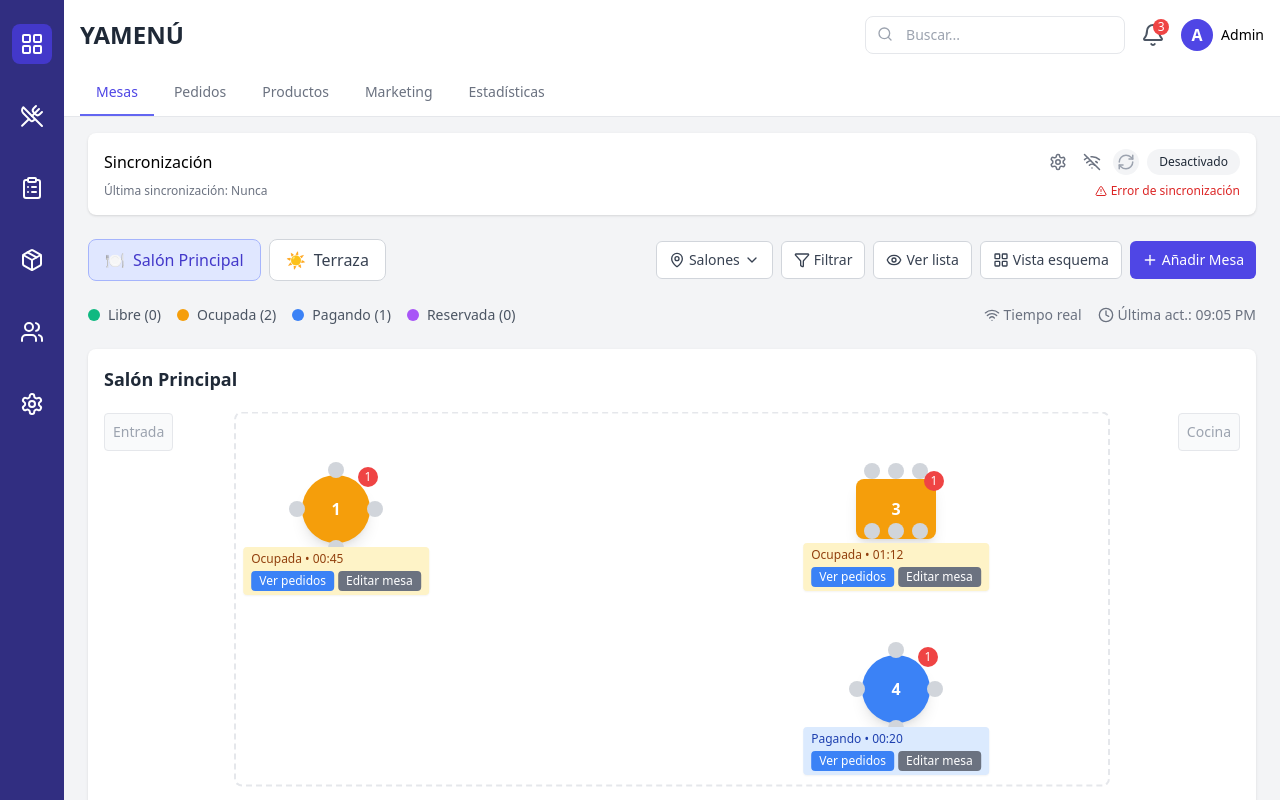
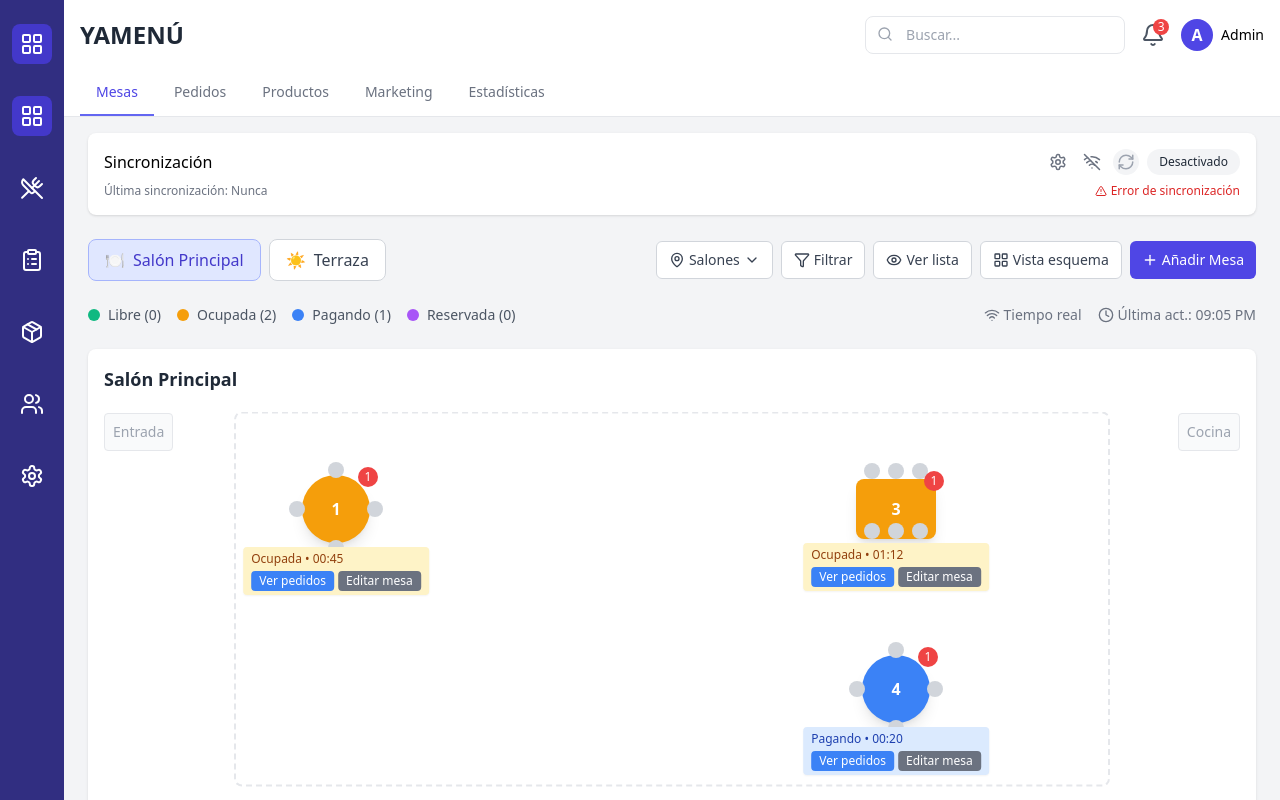
Before and after one commit to AleeRojas/ticketa-admin, a React (Vite) app: page / in a window 1280 px wide. Built offline with nearby package versions, Linux system fonts and the light colour scheme; no server answers.

Commit message:
Implementando Sidebar responsive para versión móvil

```diff
--- a/src/components/layout/Sidebar.jsx
+++ b/src/components/layout/Sidebar.jsx
@@ -5,34 +5,83 @@
   ClipboardList,
   Package,
   Users,
-  Settings
+  Settings,
+  Menu, // Importamos el icono para el menú móvil
+  X // Importamos el icono para cerrar
 } from 'lucide-react';
+import { useAppContext } from '../../context/AppContext';
 
 /**
- * Componente de barra lateral de navegación
+ * Componente de barra lateral de navegación con soporte para dispositivos móviles
  */
 const Sidebar = () => {
+  const { isSidebarOpen, toggleSidebar } = useAppContext();
+
+  // Array de elementos del menú para mejor mantenimiento
+  const menuItems = [
+    { icon: <LayoutGrid size={24} />, label: 'Dashboard', active: true },
+    { icon: <UtensilsCrossed size={24} />, label: 'Restaurante' },
+    { icon: <ClipboardList size={24} />, label: 'Pedidos' },
+    { icon: <Package size={24} />, label: 'Productos' },
+    { icon: <Users size={24} />, label: 'Usuarios' },
+    { icon: <Settings size={24} />, label: 'Configuración', isLast: true }
+  ];
+
   return (
-    <div className="w-16 bg-indigo-900 text-white flex flex-col items-center py-6 space-y-8">
-      <div className="p-2 rounded-lg bg-indigo-700">
-        <LayoutGrid size={24} />
+    <>
+      {/* Overlay para dispositivos móviles cuando el menú está abierto */}
+      {isSidebarOpen && (
+        <div
+          className="lg:hidden fixed inset-0 bg-black bg-opacity-50 z-20"
+          onClick={toggleSidebar}
+        />
+      )}
+
+      {/* Botón de menú móvil */}
+      <button
+        onClick={toggleSidebar}
+        className="lg:hidden fixed top-4 left-4 z-30 bg-indigo-600 text-white p-2 rounded-md"
+      >
+        <Menu size={20} />
+      </button>
+
+      {/* Sidebar */}
+      <div
+        className={`${
+          isSidebarOpen ? 'translate-x-0' : '-translate-x-full lg:translate-x-0'
+        } fixed lg:static top-0 left-0 h-full z-30 transition-transform duration-300 ease-in-out
+        w-64 lg:w-16 bg-indigo-900 text-white flex flex-col lg:items-center py-6 space-y-8`}
+      >
+        {/* Botón para cerrar (solo en móvil) */}
+        <div className="flex justify-between items-center px-4 lg:px-0 mb-6 lg:mb-0">
+          <div className="p-2 rounded-lg bg-indigo-700 lg:mx-auto">
+            <LayoutGrid size={24} />
+          </div>
+          <button
+            onClick={toggleSidebar}
+            className="lg:hidden text-white"
+          >
+            <X size={24} />
+          </button>
+        </div>
+
+        {/* Elementos del menú */}
+        {menuItems.map((item, index) => (
+          <div
+            key={index}
+            className={`
+              p-2 hover:bg-indigo-700 rounded-lg transition cursor-pointer
+              ${index === 0 ? 'bg-indigo-700' : ''}
+              ${item.isLast ? 'mt-auto lg:mt-auto' : ''}
+              ${isSidebarOpen ? 'flex items-center px-4' : 'lg:mx-auto'}
+            `}
+          >
+            {item.icon}
+            {isSidebarOpen && <span className="ml-3 lg:hidden">{item.label}</span>}
+          </div>
+        ))}
       </div>
-      <div className="p-2 hover:bg-indigo-700 rounded-lg transition cursor-pointer">
-        <UtensilsCrossed size={24} />
-      </div>
-      <div className="p-2 hover:bg-indigo-700 rounded-lg transition cursor-pointer">
-        <ClipboardList size={24} />
-      </div>
-      <div className="p-2 hover:bg-indigo-700 rounded-lg transition cursor-pointer">
-        <Package size={24} />
-      </div>
-      <div className="p-2 hover:bg-indigo-700 rounded-lg transition cursor-pointer">
-        <Users size={24} />
-      </div>
-      <div className="mt-auto p-2 hover:bg-indigo-700 rounded-lg transition cursor-pointer">
-        <Settings size={24} />
-      </div>
-    </div>
+    </>
   );
 };
 
```
